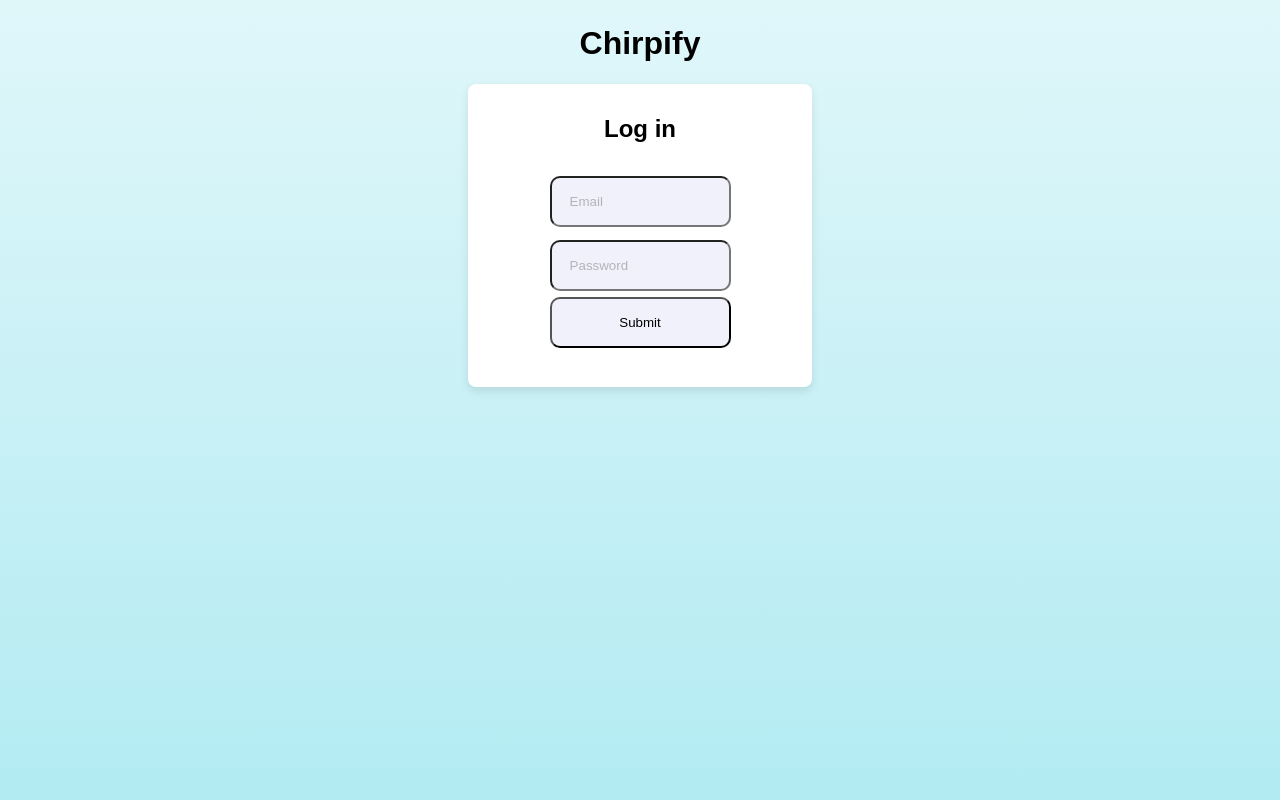
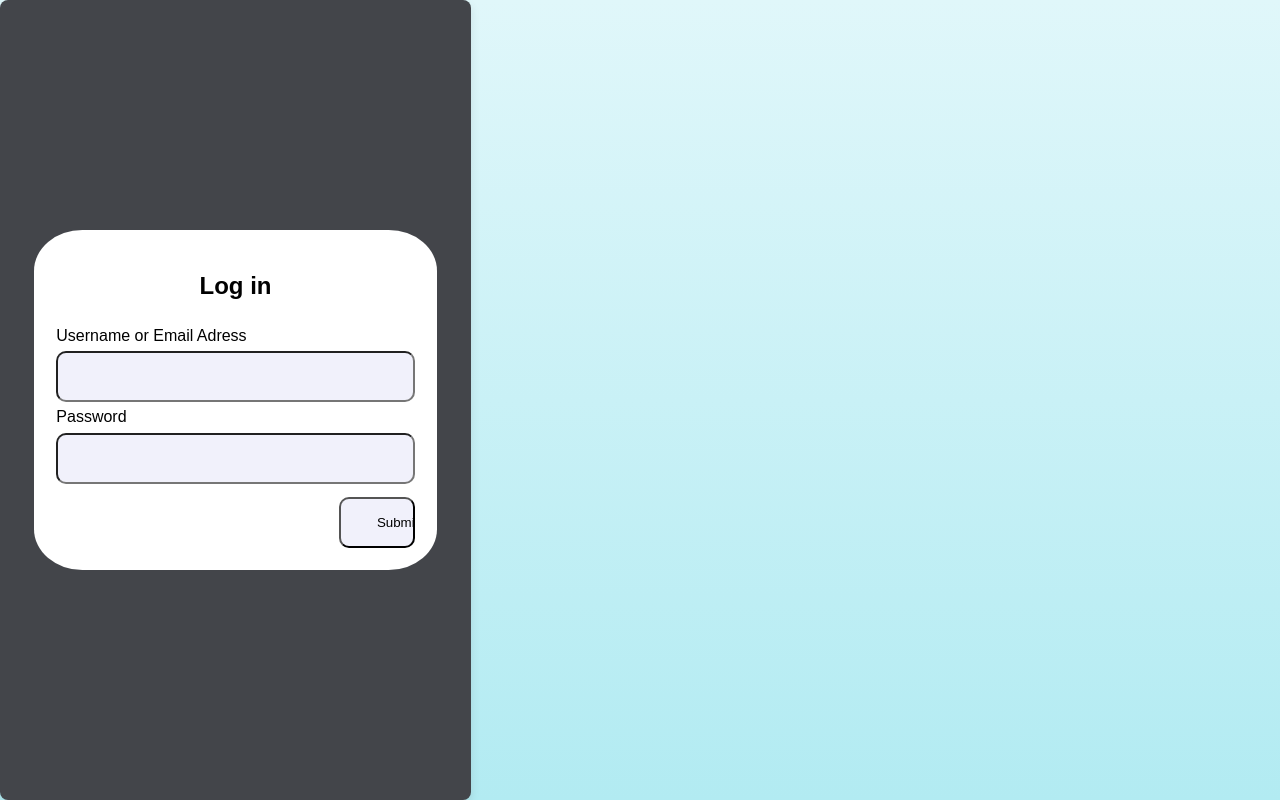
Before and after one commit to Eletrodude/Chirpify-X, a PHP site: page /PhP/index.php in a window 1280 px wide. Run offline with PHP 8.4, Linux system fonts and the light colour scheme.

Commit message:
V.0.0.3 --Completely changed Form

```diff
--- a/CSS/main.css
+++ b/CSS/main.css
@@ -18,34 +18,32 @@ body{
 }
 
 .Parent{
-    width: 30%;
-    height: 50%;
+    width: 100%;
+    height: 100%;
     display: flex;
     justify-content: center;
     align-content: center;
     flex-direction: column;
-    margin-left: auto;
+
     margin-right: auto;
     max-width: 30%;
-    max-height: 50%;
+    max-height: 100vh;
 
 }
 
 
 
 .LogIn{
-
     display: flex;
     justify-content: center;
     align-items: center;
     flex-direction: column;
     padding:3%;
-    background-color: white;
+    background-color: #43454a;
     border-radius: 8px;
     box-shadow: 0 4px 10px rgba(0, 0, 0, 0.1);
-    width: 25vw;
-
-    height: 35vh;
+    width: 35vw;
+    height: 100vh;
     margin: auto;
 }
 
@@ -57,19 +55,22 @@ body{
 
 #Title{
    padding-top: 1%;
-
     margin-right: auto;
     margin-left: auto;
 }
 
 .Form{
-
+    padding: 5%;
+    border-radius: 12%;
+    background-color: #ffffff;
+    margin-top: auto;
     margin-bottom: auto;
     display: flex;
     flex-direction: column;
     justify-content: center;
     align-content: center;
     gap: 0.4rem;
+    width: 80%;
 }
 form input{
     background-color: #f1f1fb;
@@ -83,3 +84,9 @@ form ::placeholder{
     color: #b3b3b8;
 
 }
+
+#Submit{
+    display: flex;
+    margin-left: auto;
+    width: 10%;
+}
--- a/PhP/Verwerk.php
+++ b/PhP/Verwerk.php
@@ -1,5 +1,3 @@
 <?php
 echo $_POST['Email'];
-echo $_POST["Password"]
-
-?>
+echo $_POST["Password"];
--- a/PhP/index.php
+++ b/PhP/index.php
@@ -10,18 +10,20 @@
 
 
 <div class="Parent">
-    <h1 id = "Title">Chirpify</h1>
+<!--    <h1 id = "Title">Chirpify</h1>-->
     <div class="LogIn">
 
         <form action="Verwerk.php" class="Form" method="post">
 
             <h2 class="CenterItem">Log in</h2>
-            <label for="Email"></label>
-            <input type="email" id="Email" name="Email" placeholder="Email"  required>
+            <label for="Email">Username or Email Adress </label>
+            <input type="email" id="Email" name="Email"  required>
 
-            <label for="Password"></label>
-            <input type="password" id="Password" name="Password" placeholder="Password" required>
-            <input  type="submit" placeholder="Submit" >
+            <label for="Password">Password</label>
+            <input type="password" id="Password" name="Password"  required>
+
+            <label for="Submit"></label>
+            <input  type="submit"  id="Submit" >
 
         </form>
     </div>
```
